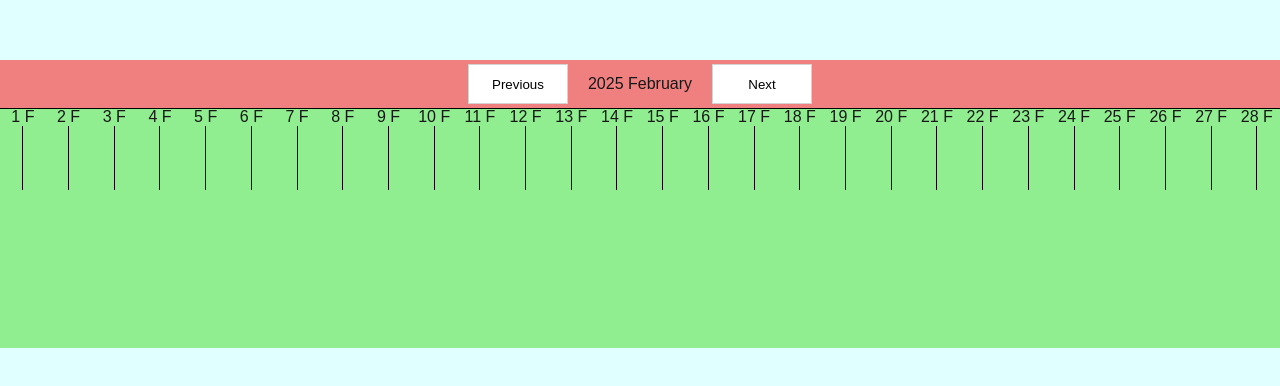
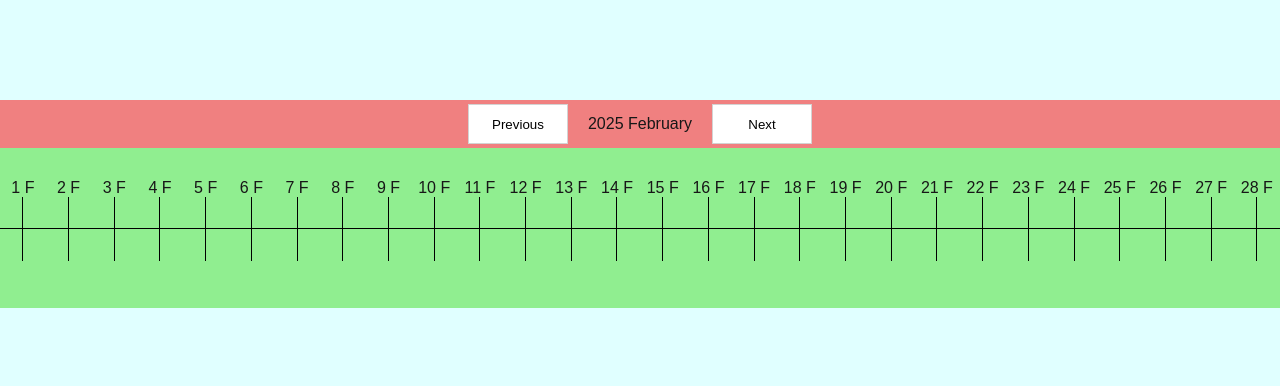
Before and after one commit to MatijaAleksic/Timeline, a Next.js app: page / in a window 1280 px wide. Shown: the part 196-582 px from the top of the page. Built offline with nearby package versions, Linux system fonts and the light colour scheme.

Commit message:
upgraded meter to handle 'sliding on ice' effect of meter

```diff
--- a/src/components/Meter/MeterCore/MeterCore.module.scss
+++ b/src/components/Meter/MeterCore/MeterCore.module.scss
@@ -11,7 +11,7 @@
 }
 
 .meterComponent {
-  height: 30vh;
+  height: 20vh;
   width: 100%;
   min-width: 100%;
   display: flex;
--- a/src/components/Meter/MeterCore/MeterCore.tsx
+++ b/src/components/Meter/MeterCore/MeterCore.tsx
@@ -16,8 +16,8 @@ import DummyData from "@/util/DummyData";
 // React Lazyload
 
 function MeterCore() {
-  const minZoomPercentageValue = 30;
-  const maxZoomPercentageValue = 100;
+  const minZoomPercentageValue = 50;
+  const maxZoomPercentageValue = 200;
   const zoomStep = 5;
 
   const [date, setDate] = useState<Date>(new Date());
@@ -26,6 +26,9 @@ function MeterCore() {
   const [startX, setStartX] = useState(0);
   const [scrollLeft, setScrollLeft] = useState(0);
   const meterComponentRef = useRef<HTMLDivElement>(null);
+
+  const [lastVelocity, setLastVelocity] = useState(0);
+  const [lastDragTime, setLastDragTime] = useState(0); // Track last drag time
 
   const [scrollValue, setScrollValue] = useState<number>(100);
 
@@ -45,7 +48,9 @@ function MeterCore() {
     setIsDragging(true);
     setStartX(event.pageX - (meterComponentRef.current?.offsetLeft || 0));
     setScrollLeft(meterComponentRef.current?.scrollLeft || 0);
+    setLastDragTime(Date.now());
   };
+
   const handleMouseMove = (event: React.MouseEvent) => {
     if (!isDragging) return;
     const moveX = event.pageX - startX;
@@ -53,25 +58,45 @@ function MeterCore() {
       meterComponentRef.current.scrollLeft = scrollLeft - moveX;
     }
   };
-  const handleMouseUp = () => {
+  const handleMouseUp = (event: React.MouseEvent) => {
+    console.log("event", event);
+
     setIsDragging(false);
+    const endTime = Date.now();
+    const deltaTime = endTime - lastDragTime;
+    const moveX = event.pageX - startX;
+
+    // Calculate velocity (distance / time)
+    const velocity = deltaTime === 0 ? 0 : moveX / deltaTime;
+    setLastVelocity(velocity); // Store velocity for inertia
+    applyInertia(); // Apply inertia after release
   };
-  const handleMouseLeave = () => {
-    setIsDragging(false);
+
+  // Inertia application after mouse release
+  const applyInertia = () => {
+    const inertiaDamping = 0.95; // Damping factor to slow down
+    let velocity = lastVelocity;
+
+    const inertiaScroll = () => {
+      if (!meterComponentRef.current || Math.abs(velocity) < 0.1) return; // Stop when velocity is too small
+
+      const element = meterComponentRef.current;
+      element.scrollLeft += velocity; // Apply the current velocity to scroll
+      velocity *= inertiaDamping; // Gradually decrease velocity (damping)
+
+      requestAnimationFrame(inertiaScroll); // Continue inertia scrolling
+    };
+
+    inertiaScroll();
   };
   // ===============================================================
 
   const handleZoom = (event: any) => {
-    // console.log("--------------------");
     const mouseX = event.clientX;
-
     const element = meterComponentRef.current;
     if (!element) return;
-
     const boundingRect = element.getBoundingClientRect();
     const offsetX = mouseX - boundingRect.left;
-    // console.log("offsetX:", offsetX);
-
     // Determine the direction of zoom (in or out)
     const zoomDirection = event.deltaY > 0 ? -1 : 1;
     // Gets new zoom value from min to max zoom percentage value
@@ -82,32 +107,21 @@ function MeterCore() {
     const prevZoomValue = scrollValue;
     setScrollValue(newZoom);
     setElementWidth(screenWidth * (newZoom / 100));
-    // console.log("prevZoomValue:", scrollValue);
-    // console.log("newZoomValue:", newZoom);
-
     // Adjust scroll position based on zoom factor
     const zoomRatio = newZoom / prevZoomValue;
     const newScrollLeft = offsetX * zoomRatio;
-    // console.log("zoomRatio", zoomRatio);
-    // console.log("newScrollLeft", newScrollLeft);
-
     if (element) {
       element.scrollLeft = newScrollLeft * (newZoom / 100);
     }
-
-    // Trigger re-calculation of virtualizer's sizes
-    // rowVirtualizer.update(); // Force re-calculation of sizes after zoom
-    // console.log("--------------------");
+    rowVirtualizer.measure();
   };
 
   // =============
   // VIRTUALIZER
   // =============
-
   const [screenWidth, setScreenWidth] = useState<number>(window.innerWidth);
   const [elementWidth, setElementWidth] = useState<number>(screenWidth);
 
-  console.log("screenWidth", screenWidth);
   useEffect(() => {
     if (typeof window !== "undefined") {
       const updateWidth = () => setScreenWidth(window.innerWidth);
@@ -118,17 +132,16 @@ function MeterCore() {
     }
   }, []);
 
-  const monthData = DummyData.getMonths();
+  const monthData = DummyData.getMonths(date);
 
   // The virtualizer
   const rowVirtualizer = useVirtualizer({
     count: monthData.length,
     getScrollElement: () => meterComponentRef.current,
     estimateSize: () => elementWidth, // Adjust the width of each item (e.g., 150px)
+    // estimateSize: () => screenWidth * (scrollValue / 100),
     horizontal: true, // Enable horizontal scrolling
   });
-
-  console.log("elementWidth: ", elementWidth, " px");
 
   return (
     <div className={styles.meterWrapper}>
@@ -144,28 +157,28 @@ function MeterCore() {
         onMouseDown={handleMouseDown}
         onMouseMove={handleMouseMove}
         onMouseUp={handleMouseUp}
-        onMouseLeave={handleMouseLeave}
+        onMouseLeave={handleMouseUp}
       >
         {/* The large inner element to hold all of the items */}
         <div
           style={{
-            width: `${rowVirtualizer.getTotalSize() * (scrollValue / 100)}px`, // Total width of the items
-            height: "100%", // Full height of the container
+            width: `${rowVirtualizer.getTotalSize() * (scrollValue / 100)}px`,
+            height: "100%",
             position: "relative",
-            display: "flex", // Use flexbox to align the items horizontally
+            display: "flex",
+            alignItems: "center",
           }}
         >
           <div className={styles.meterCenterLine} />
-          {/* Only the visible items in the virtualizer, manually positioned to be in view */}
-          {rowVirtualizer.getVirtualItems().map((virtualItem) => (
+          {rowVirtualizer.getVirtualItems().map((virtualItem, index) => (
             <div
               key={virtualItem.key}
               style={{
                 position: "absolute",
                 top: 0,
-                left: virtualItem.start * (scrollValue / 100), // Horizontal position
-                width: `${virtualItem.size * (scrollValue / 100)}px`, // Item width
-                height: "100%", // Full height of the container
+                left: index * elementWidth,
+                width: `${elementWidth}px`,
+                height: "100%",
               }}
             >
               <MeterMonth
--- a/src/components/Meter/MeterMonth/MeterMonth.module.scss
+++ b/src/components/Meter/MeterMonth/MeterMonth.module.scss
@@ -1,4 +1,5 @@
 .monthDaysContainer {
+  height: 100%;
   display: flex;
   justify-content: space-around;
   flex-shrink: 0;
--- a/src/util/DummyData.ts
+++ b/src/util/DummyData.ts
@@ -1,22 +1,21 @@
 import { addMonths } from "date-fns";
 
 export default class DummyData {
-  public static getMonths = (): Array<Date> => {
+  public static getMonths = (date: Date): Array<Date> => {
     return [
-      new Date(),
-      addMonths(new Date(), 1),
-      addMonths(new Date(), 2),
-      addMonths(new Date(), 3),
-      addMonths(new Date(), 4),
-      addMonths(new Date(), 5),
-      addMonths(new Date(), 6),
-      addMonths(new Date(), 7),
-      addMonths(new Date(), 8),
-      addMonths(new Date(), 9),
-      addMonths(new Date(), 10),
-      addMonths(new Date(), 11),
-      addMonths(new Date(), 12),
-      addMonths(new Date(), 13),
+      date,
+      addMonths(date, 1),
+      addMonths(date, 2),
+      addMonths(date, 3),
+      addMonths(date, 4),
+      addMonths(date, 5),
+      addMonths(date, 6),
+      addMonths(date, 7),
+      addMonths(date, 8),
+      addMonths(date, 9),
+      addMonths(date, 10),
+      addMonths(date, 11),
+      addMonths(date, 12),
     ];
   };
 }
```
